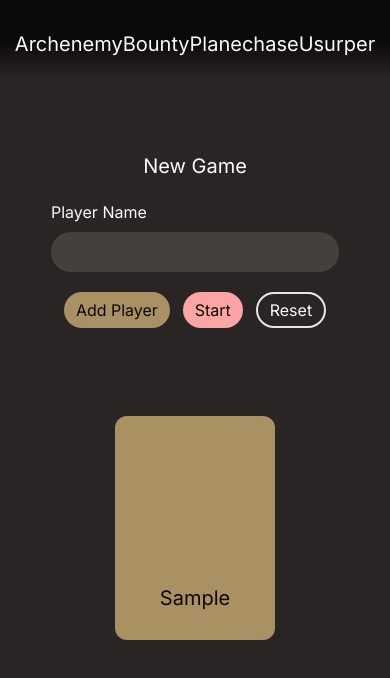
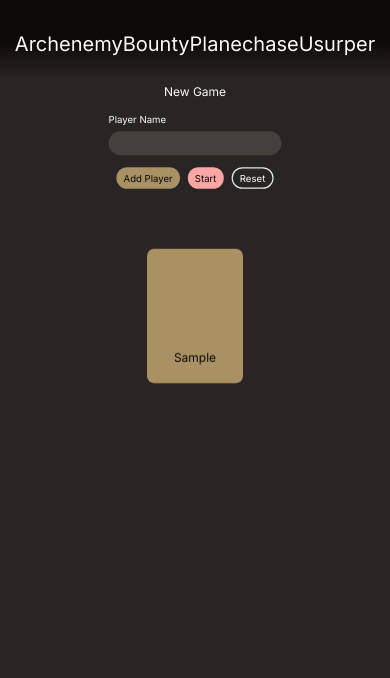
Before and after one commit to Kolppan3n/mtgextra-web, a Next.js app: page /usurper in a window 390 px wide. Both pictures are taken after typing "Sample" into the empty fields and a click on the button "Add Player". Shown: the top 678 px of the page. Built offline with nearby package versions, Linux system fonts and the light colour scheme.

Commit message:
RoleCard upgrades = DONE. Usurper UI for mobile changes = WIP.

```diff
--- a/app/components/RoleCard.tsx
+++ b/app/components/RoleCard.tsx
@@ -23,11 +23,16 @@
   }
 }
 
-const FlipRoleCard = ({ player }: { player: PlayerCardProps }) => {
+const RoleCard = ({ player }: { player: PlayerCardProps }) => {
   const [isFlipped, setIsFlipped] = useState(false)
 
   return (
-    <div className="w-40 h-56 [perspective:1000px] cursor-pointer" onClick={() => setIsFlipped((prev) => !prev)}>
+    <div
+      className="scale-[0.6] sm:scale-100 w-40 h-56 -mx-8 -my-11 sm:m-0 [perspective:1000px] cursor-pointer"
+      onClick={() => {
+        if (player.role) setIsFlipped((prev) => !prev)
+      }}
+    >
       <div
         className={cn("relative w-full h-full transition-all duration-500 [transform-style:preserve-3d]", {
           "[transform:rotateY(180deg)]": isFlipped || player.role === "King",
@@ -45,7 +50,7 @@
           {/*Back side*/}
           <div className="absolute flex justify-center left-0 right-0 bottom-1/3">{getIcon(player.role)}</div>
           <p className="absolute left-0 right-0 top-3/4 text-center text-text-black text-xl">
-            {player.role === "King" ? player.name : player.role}
+            {player.role === "King" ? player.name : player.role ? player.role : "unknown"}
           </p>
         </div>
       </div>
@@ -53,4 +58,4 @@
   )
 }
 
-export { FlipRoleCard }
+export { RoleCard }
--- a/app/planechase/page.tsx
+++ b/app/planechase/page.tsx
@@ -3,7 +3,6 @@
 import React, { useEffect, useState } from "react"
 import { useLocalStorage, shuffleArray } from "../useLocalStorage"
 import { Card, fetchDeck } from "../deckManager"
-import { MdKeyboardBackspace, MdOutlineRestartAlt } from "react-icons/md"
 import MagicButton from "../components/MagicButton"
 
 const Planechase = () => {
--- a/app/usurper/page.tsx
+++ b/app/usurper/page.tsx
@@ -2,7 +2,7 @@
 
 import React, { useState } from "react"
 import { useLocalStorage, shuffleArray } from "../useLocalStorage"
-import { FlipRoleCard } from "../components/RoleCard"
+import { RoleCard } from "../components/RoleCard"
 
 export type Role = (typeof roleSheet)[number]
 type Player = { name: string; role: Role | null }
@@ -42,7 +42,10 @@
   return (
     <main className="h-screen flex flex-col items-center">
       {!commenced && (
-        <form className="w-full max-w-xs flex flex-col mt-12 rounded-xl py-6 px-4" onSubmit={handleSubmit}>
+        <form
+          className="scale-[0.6] sm:scale-100 w-full max-w-xs flex flex-col -mt-14 sm:mt-12 rounded-xl py-6 px-4"
+          onSubmit={handleSubmit}
+        >
           <label className="text-center text-xl mb-5">New Game</label>
           <div className="flex flex-col mb-5">
             <label className="mb-2">Player Name</label>
@@ -78,19 +81,10 @@
         </form>
       )}
 
-      <div className="flex flex-wrap justify-center max-w-[600px] mt-16 gap-2">
-        {players.map((player, index) =>
-          !commenced ? (
-            <div
-              key={index}
-              className="relative w-40 h-56 justify-center items-center bg-brass rounded-xl cursor-pointer"
-            >
-              <p className="absolute left-0 right-0 top-3/4 text-center text-text-black text-xl ">{player.name}</p>
-            </div>
-          ) : (
-            <FlipRoleCard key={index} player={player} />
-          )
-        )}
+      <div className="flex flex-wrap justify-center max-w-[600px] sm:mt-16 gap-2">
+        {players.map((player, index) => (
+          <RoleCard key={index} player={player} />
+        ))}
       </div>
       {commenced && (
         <button className="rounded-full px-3 py-1 text-text-white border-2 mt-4" type="button" onClick={resetGame}>
```
